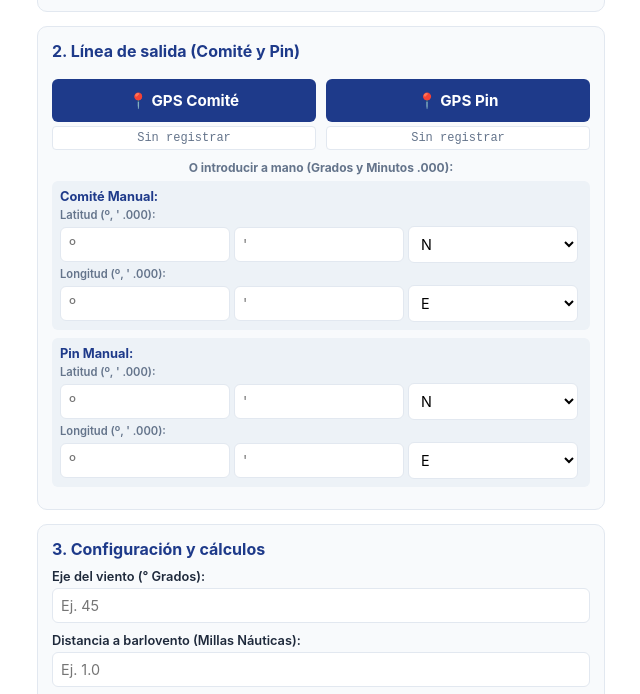
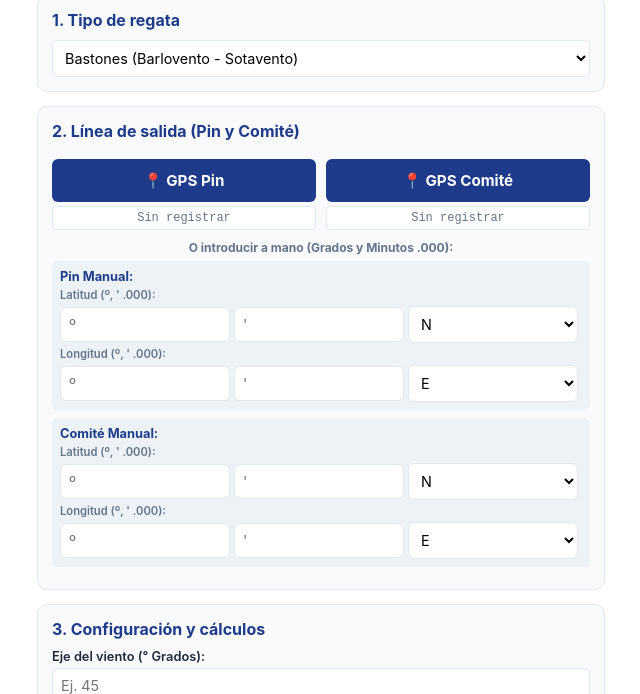
Before and after one commit to clarinprieto-lgtm/Ildemar, a plain HTML site: page index.html in a window 1280 px wide. Shown: the part 191-885 px from the top of the page, without its empty margins (319-959 px from the left). Drawn offline with Linux system fonts and the light colour scheme.

Commit message:
Reorder Pin and Comité fields in output section
Reordered fields for Pin and Comité in GPS buttons and manual input blocks within the output line section, while preserving the existing logic, calculations, and exports.

```diff
--- a/index.html
+++ b/index.html
@@ -1,3 +1,5 @@
+He invertido el orden de los campos de Pin y Comité tanto en los botones de GPS como en los bloques de entrada manual dentro de la sección "2. Línea de salida (Pin y Comité)", manteniendo intacto el resto de la lógica, cálculos y exportaciones.
+Aquí tienes el código completo actualizado:
 <!DOCTYPE html>
 <html lang="es">
 <head>
@@ -188,24 +190,43 @@
         </select>
     </div>
 
-    <!-- 2. REGISTRO DE SALIDA (COMITÉ Y PIN) -->
+    <!-- 2. REGISTRO DE SALIDA (PIN Y COMITÉ) -->
     <div class="card" id="seccionSalida">
-        <div class="card-title">2. Línea de salida (Comité y Pin)</div>
+        <div class="card-title">2. Línea de salida (Pin y Comité)</div>
 
         <div style="display: grid; grid-template-columns: 1fr 1fr; gap: 10px; margin-bottom: 10px;">
+            <div>
+                <button class="btn btn-blue" onclick="marcarGPS('pin')">📍 GPS Pin</button>
+                <div id="pinInfo" class="coords-info">Sin registrar</div>
+                <button id="btnDelPin" class="btn btn-danger hidden" onclick="eliminarGPS('pin')">Eliminar</button>
+            </div>
             <div>
                 <button class="btn btn-blue" onclick="marcarGPS('comite')">📍 GPS Comité</button>
                 <div id="comiteInfo" class="coords-info">Sin registrar</div>
                 <button id="btnDelComite" class="btn btn-danger hidden" onclick="eliminarGPS('comite')">Eliminar</button>
             </div>
-            <div>
-                <button class="btn btn-blue" onclick="marcarGPS('pin')">📍 GPS Pin</button>
-                <div id="pinInfo" class="coords-info">Sin registrar</div>
-                <button id="btnDelPin" class="btn btn-danger hidden" onclick="eliminarGPS('pin')">Eliminar</button>
-            </div>
         </div>
 
         <div style="font-size: 0.75rem; font-weight: 700; color: var(--text-gray); text-align: center; margin: 6px 0;">O introducir a mano (Grados y Minutos .000):</div>
+
+        <!-- Entrada manual Pin -->
+        <div class="sub-config">
+            <label style="font-weight:700; color:var(--blue-dark);">Pin Manual:</label>
+            <div style="margin-bottom: 4px;"><label style="font-size:0.7rem; color:var(--text-gray);">Latitud (º, ' .000):</label>
+                <div class="dm-grid">
+                    <input type="number" id="pinLatDeg" placeholder="º" oninput="actualizarManual('pin')">
+                    <input type="number" id="pinLatMin" step="0.001" placeholder="'" oninput="actualizarManual('pin')">
+                    <select id="pinLatHem" onchange="actualizarManual('pin')"><option value="N">N</option><option value="S">S</option></select>
+                </div>
+            </div>
+            <div><label style="font-size:0.7rem; color:var(--text-gray);">Longitud (º, ' .000):</label>
+                <div class="dm-grid">
+                    <input type="number" id="pinLonDeg" placeholder="º" oninput="actualizarManual('pin')">
+                    <input type="number" id="pinLonMin" step="0.001" placeholder="'" oninput="actualizarManual('pin')">
+                    <select id="pinLonHem" onchange="actualizarManual('pin')"><option value="E">E</option><option value="W">W</option></select>
+                </div>
+            </div>
+        </div>
 
         <!-- Entrada manual Comité -->
         <div class="sub-config">
@@ -222,25 +243,6 @@
                     <input type="number" id="comiteLonDeg" placeholder="º" oninput="actualizarManual('comite')">
                     <input type="number" id="comiteLonMin" step="0.001" placeholder="'" oninput="actualizarManual('comite')">
                     <select id="comiteLonHem" onchange="actualizarManual('comite')"><option value="E">E</option><option value="W">W</option></select>
-                </div>
-            </div>
-        </div>
-
-        <!-- Entrada manual Pin -->
-        <div class="sub-config">
-            <label style="font-weight:700; color:var(--blue-dark);">Pin Manual:</label>
-            <div style="margin-bottom: 4px;"><label style="font-size:0.7rem; color:var(--text-gray);">Latitud (º, ' .000):</label>
-                <div class="dm-grid">
-                    <input type="number" id="pinLatDeg" placeholder="º" oninput="actualizarManual('pin')">
-                    <input type="number" id="pinLatMin" step="0.001" placeholder="'" oninput="actualizarManual('pin')">
-                    <select id="pinLatHem" onchange="actualizarManual('pin')"><option value="N">N</option><option value="S">S</option></select>
-                </div>
-            </div>
-            <div><label style="font-size:0.7rem; color:var(--text-gray);">Longitud (º, ' .000):</label>
-                <div class="dm-grid">
-                    <input type="number" id="pinLonDeg" placeholder="º" oninput="actualizarManual('pin')">
-                    <input type="number" id="pinLonMin" step="0.001" placeholder="'" oninput="actualizarManual('pin')">
-                    <select id="pinLonHem" onchange="actualizarManual('pin')"><option value="E">E</option><option value="W">W</option></select>
                 </div>
             </div>
         </div>
@@ -586,7 +588,6 @@
             return { lat: lat2 * 180 / Math.PI, lon: lon2 * 180 / Math.PI };
         }
 
-        // Obtener puntos completos para cálculos internos (orden secuencial de la regata)
         function obtenerPuntosCalculados() {
             const tipo = document.getElementById('raceType').value;
             let listaPuntos = [];
@@ -857,14 +858,12 @@
                 return;
             }
 
-            // 1. Insertar "CENTRO LINEA" como tercer punto (extra)
             let centroLat = (puntos[0].lat + puntos[1].lat) / 2;
             let centroLon = (puntos[0].lon + puntos[1].lon) / 2;
 
             let puntosCsv = [...puntos];
             puntosCsv.splice(2, 0, { nombre: 'CENTRO LINEA', lat: centroLat, lon: centroLon });
 
-            // 2. Filtrar para que cada waypoint único aparezca una sola vez (manteniendo el primer orden en que aparecen)
             let vistos = new Set();
             let puntosUnicos = puntosCsv.filter(p => {
                 if (vistos.has(p.nombre)) {
```
